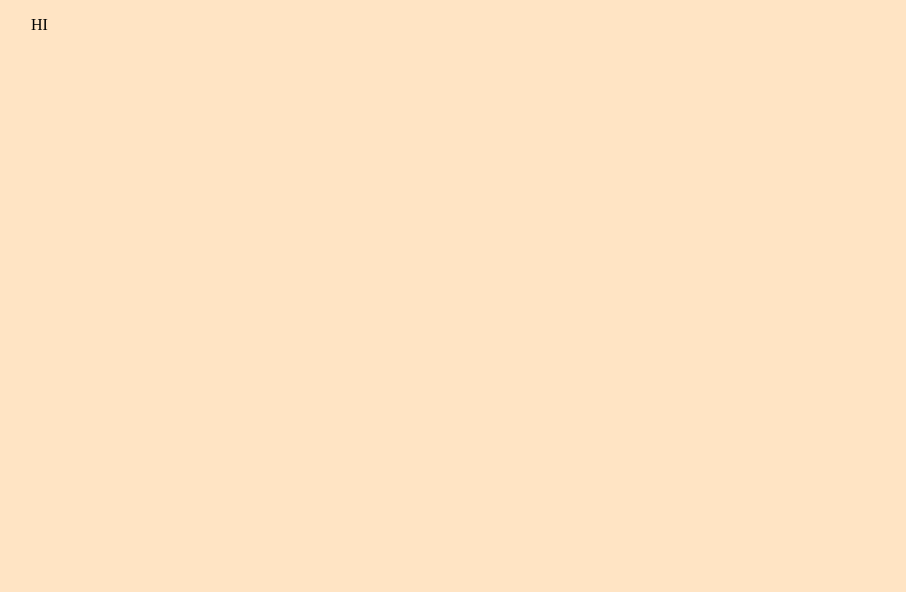
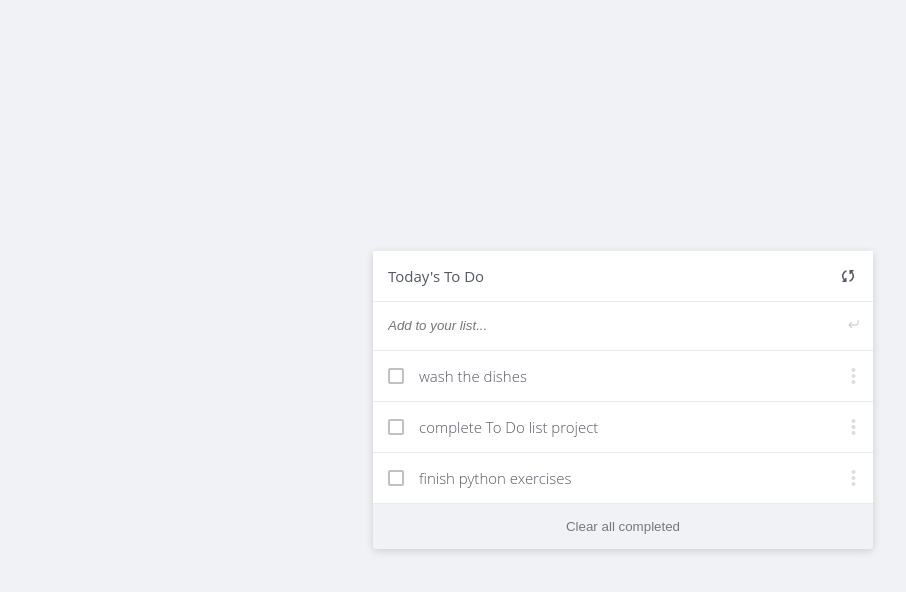
Before and after one commit to newhoteng/To-do-list, a website built with webpack: page src/index.html in a window 1280 px wide. Shown: the whole page, without its empty margins (17-923 px from the left). Built offline with nearby package versions, Linux system fonts and the light colour scheme.

Commit message:
Add tasks

```diff
--- a/src/index.html
+++ b/src/index.html
@@ -5,9 +5,25 @@
   <meta http-equiv="X-UA-Compatible" content="IE=edge">
   <meta name="viewport" content="width=device-width, initial-scale=1.0">
   <title>To Do list</title>
+  <link href="https://fonts.googleapis.com/icon?family=Material+Icons"
+      rel="stylesheet">
+      <link rel="stylesheet" href="https://fonts.googleapis.com/css2?family=Material+Symbols+Outlined:opsz,wght,FILL,GRAD@20..48,100..700,0..1,-50..200" />
 </head>
 <body>
-  <ul>HI</ul>
+  <div class="container">
+    <h2><span>Today's To Do</span><span class="material-symbols-outlined" >sync</span></h2>
+    <form action="">
+      <input type="text" id="name" name="user_name" placeholder="Add to your list..." maxlength="30" />
+      <button type="submit"><i class="material-symbols-outlined submit-arrow">reply</i></button>
+    </form>
+
+    <!-- dynamically generated -->
+    <ul id="list-items">
+
+    </ul>
+
+    <button type="button" class="clear">Clear all completed</button>
+  </div>
 
 </body>
 </html>
--- a/src/index.js
+++ b/src/index.js
@@ -2,7 +2,35 @@ import _ from 'lodash';
 import './style.css';
 
 const tasks = [
-  {description: 'wash the dishes', completed: false, index: 0},
-  {description: 'complete To Do list project', completed: false, index: 1},
-  {description: 'finish python exercises', completed: true, index: 0}
-]
+  {
+    description: 'wash the dishes',
+    completed: false,
+    index: 0
+  },
+  {
+    description: 'complete To Do list project',
+    completed: false,
+    index: 1
+  },
+  {description:
+    'finish python exercises',
+    completed: true,
+    index: 2
+  },
+];
+
+// get ul from index.html
+const taskContainer = document.getElementById('list-items');
+
+tasks.forEach((task) => {
+  const taskItem = document.createElement('li');
+  taskItem.classList.add('todo');
+  taskItem.innerHTML = `
+  <button class="checkbox"></button>
+  <p class="">${task.description}</p>
+  <div class="dots">
+    <span class="material-icons">more_vert</span>
+  </div>
+  `;
+  taskContainer.appendChild(taskItem);
+});
--- a/src/style.css
+++ b/src/style.css
@@ -1,7 +1,138 @@
-.hello {
-  color: red;
+@import url('https://fonts.googleapis.com/css2?family=Lato:wght@100;300;400;700;900&display=swap');
+@import url('https://fonts.googleapis.com/css2?family=Poppins:wght@900&display=swap');
+
+* {
+  box-sizing: border-box;
+  padding: 0;
+  margin: 0;
+  scroll-behavior: smooth;
+  text-decoration: none;
+  list-style: none;
+}
+
+html {
+  color: #545862;
+  font-size: 15px;
+  font-family: sans-serif;
 }
 
 body {
-  background-color: bisque;
+  font-family: 'Open Sans', 'Lucida Grande', tahoma, verdana, arial, sans-serif;
+  height: 100vh;
+  background: #f1f2f5;
+  display: flex;
+  align-items: center;
 }
+
+.container {
+  /* border: 1px solid green; */
+  max-width: 500px;
+  width: 100%;
+  margin: 0 auto;
+  text-align: left;
+  border-radius: 3px;
+  box-shadow: 0 2px 8px rgba(0, 0, 0, 0.15);
+}
+
+h2 {
+  font-size: 15px;
+  font-weight: 400;
+  padding: 1rem;
+  line-height: 20px;
+  width: 100%;
+  display: flex;
+  align-items: center;
+  justify-content: space-between;
+  background-color: #fff;
+}
+
+.material-symbols-outlined {
+  font-size: 20px;
+}
+
+.submit-arrow {
+  transform: rotate(180deg);
+  -webkit-transform: scaleY(-1);
+  transform: scaleY(-1);
+  font-size: 15px;
+}
+
+form {
+  position: relative;
+}
+
+form input[type=text] {
+  width: 100%;
+  padding: 0 40px 0 1rem;
+  line-height: 50px;
+  height: 50px;
+  font-style: italic;
+  border: none;
+  border-bottom: 1px solid rgba(0,0,0,0.08);
+  border-top: 1px solid rgba(0,0,0,0.08);
+}
+
+form button {
+  border: none;
+  background-color: transparent;
+  position: absolute;
+  right: 0;
+  top: 0;
+  width: 40px;
+  height: 50px;
+  cursor: pointer;
+  text-align: center;
+  opacity: 0.2;
+}
+
+.todo {
+  position: relative;
+  background-color: #fff;
+  padding-left: 1rem;
+  font-size: 1rem;
+  border-bottom: 1px solid rgba(0,0,0,0.08);
+  font-weight: 300;
+  display: flex;
+  align-items: center;
+  gap: 1rem;
+}
+
+.todo .checkbox {
+  background-color: transparent;
+  outline: none;
+  padding: 0;
+  border: 2px solid #c1c1c3;
+  cursor: pointer;
+  color: transparent;
+  height: 16px;
+  width: 16px;
+  border-radius: 2px;
+}
+
+.todo p {
+  padding: 15px 0px;
+  line-height: 20px;
+  word-wrap: break-word;
+}
+
+.todo .dots {
+  opacity: .2;
+  padding: 0 0.5rem;
+  height: 50px;
+  line-height: 0;
+  cursor: move;
+  display: flex;
+  align-items: center;
+  justify-items: center;
+  position: absolute;
+  top: 0;
+  right: 0;
+}
+
+.clear {
+  border: none;
+  background-color: transparent;
+  margin: 1rem auto;
+  display: block;
+  opacity: 0.5;
+}
```
